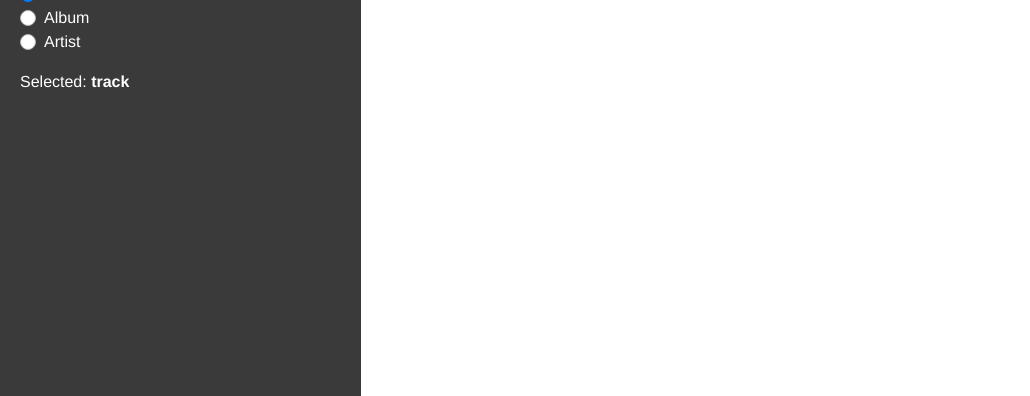
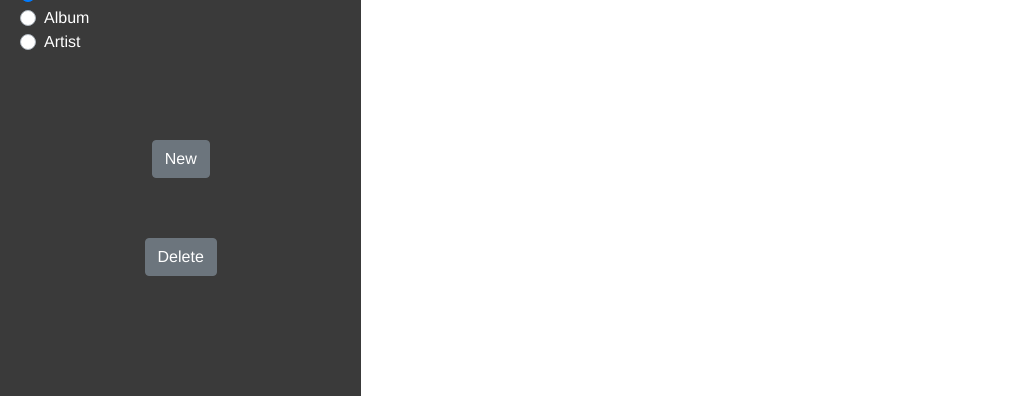
Before and after one commit to efugier/DeezerTagApp, a Vue app in the folder tag-front/: page / in a window 1280 px wide. Shown: the part 220-616 px from the top of the page, without its empty margins (0-1030 px from the left). Built offline with nearby package versions, Linux system fonts and the light colour scheme.

Commit message:
created new and delete modals

```diff
--- a/tag-front/src/App.vue
+++ b/tag-front/src/App.vue
@@ -31,15 +31,15 @@
 
           <b-form-group label="Type of content">
             <b-form-radio-group v-model="label"
-                                :options="options"
+                                :options="contentTypes"
                                 stacked
                                 name="radiosStacked">
             </b-form-radio-group>
           </b-form-group>
-
-          <div class="mt-3">
-            Selected: <strong>{{ label }}</strong>
-          </div>
+        </div>
+        <div class="create_delete">
+          <b-btn v-b-modal.modal-create style="margin: 30px;">New</b-btn>
+          <b-btn v-b-modal.modal-delete style="margin: 30px;">Delete</b-btn>
         </div>
       </div>
 
@@ -54,6 +54,24 @@
     </b-col>
     </b-row>
     </b-container>
+
+  <div class="create_del_modal">
+    <b-modal id="modal-create" centered :title="'New ' + label" @ok="createItem">
+      <b-form-input type="text"
+                      placeholder="ID"
+                      v-model="toBeCreated.id"></b-form-input>
+      <br>
+      <b-form-input type="text"
+                      placeholder="Coma-separated tags"
+                      v-model="toBeCreated.tagString"></b-form-input>
+    </b-modal>
+
+    <b-modal id="modal-delete" centered :title="'Delete ' + label" @ok="deleteItem">
+      <b-form-input type="text"
+                      placeholder="ID"
+                      v-model="toBeDeleted"></b-form-input>
+    </b-modal>
+  </div>
   </div>
 </template>
 
@@ -64,17 +82,35 @@ export default {
   data () {
     return {
       label: 'track',
+      tagString: '',
       query: '',
-      tagString: '',
-      options: [
+
+      contentTypes: [
         { text: 'Track', value: 'track' },
         { text: 'Album', value: 'album' },
         { text: 'Artist', value: 'artist' }
-      ]
+      ],
+
+      toBeCreated: {
+        id: '',
+        tagString: ''
+      },
+      toBeDeleted: ''
     }
   },
 
   methods: {
+
+    createItem () {
+      console.log('creation')
+      this.toBeCreated = { id: '', tagString: '' }
+    },
+
+    deleteItem () {
+      console.log('deletion')
+      this.toBeDeleted = ''
+    },
+
     async search () {
       const tags = this.tagString.split(/ *, */)
 
@@ -128,6 +164,16 @@ export default {
   color: #ffffff;
 }
 
+.create_delete {
+  text-align: center;
+  padding: 40px;
+  color: #ffffff;
+}
+
+.create_delete_podal {
+  margin: auto;
+}
+
 .navbar {
   margin: auto;
   padding: 10px;
```
